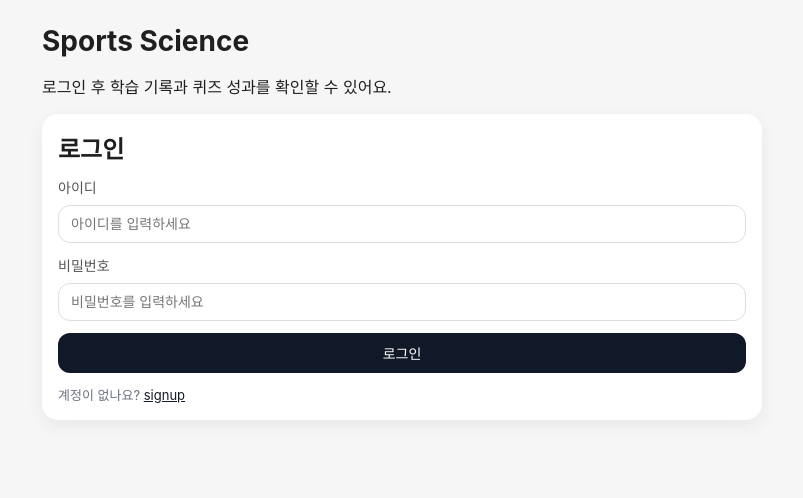
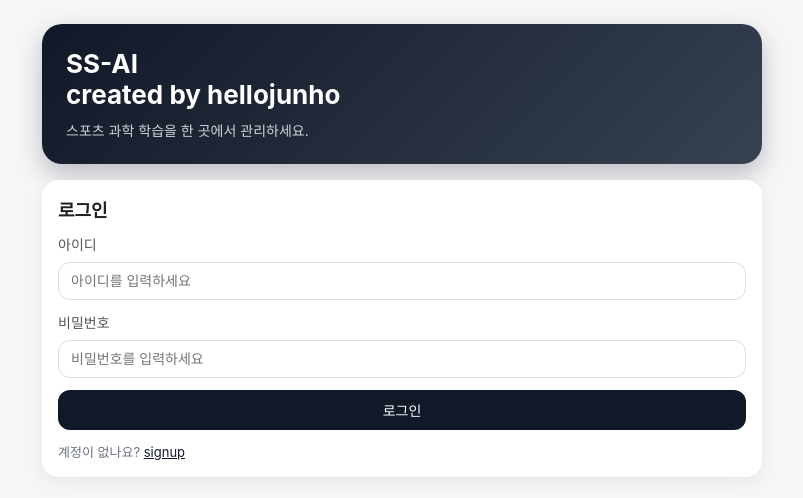
Before and after one commit to hellojunho/SS-AI, a React (Vite) app in the folder frontend/: page / in a window 1280 px wide. Shown: the top 498 px of the page, without its empty margins (238-1041 px from the left). Built offline with nearby package versions, Linux system fonts and the light colour scheme.

Commit message:
Add home banners and signup success modal

```diff
--- a/frontend/src/App.tsx
+++ b/frontend/src/App.tsx
@@ -1,3 +1,4 @@
+import { useEffect, useState } from 'react'
 import { Navigate, Route, Routes } from 'react-router-dom'
 
 import BottomNav from './components/BottomNav'
@@ -9,13 +10,23 @@ import QuizPage from './pages/QuizPage'
 import SignupPage from './pages/SignupPage'
 
 const App = () => {
-  const isLoggedIn = isAuthenticated()
+  const [isLoggedIn, setIsLoggedIn] = useState(isAuthenticated())
+
+  useEffect(() => {
+    const handleAuthChange = () => setIsLoggedIn(isAuthenticated())
+    window.addEventListener('authchange', handleAuthChange)
+    window.addEventListener('storage', handleAuthChange)
+    return () => {
+      window.removeEventListener('authchange', handleAuthChange)
+      window.removeEventListener('storage', handleAuthChange)
+    }
+  }, [])
 
   return (
     <div className="app-shell">
       <main className="content">
         <Routes>
-          <Route path="/" element={isLoggedIn ? <Navigate to="/mypage" /> : <HomePage />} />
+          <Route path="/" element={<HomePage />} />
           <Route path="/signup" element={<SignupPage />} />
           <Route path="/mypage" element={isLoggedIn ? <MyPage /> : <Navigate to="/" />} />
           <Route path="/chat" element={isLoggedIn ? <ChatPage /> : <Navigate to="/" />} />
--- a/frontend/src/auth.ts
+++ b/frontend/src/auth.ts
@@ -19,6 +19,7 @@ export const saveTokens = (accessToken: string, refreshToken: string) => {
   localStorage.setItem(REFRESH_TOKEN_KEY, refreshToken)
   localStorage.setItem(ACCESS_EXP_KEY, String(expiresAt))
   localStorage.setItem(REFRESH_EXP_KEY, String(expiresAt))
+  window.dispatchEvent(new Event('authchange'))
 }
 
 export const clearTokens = () => {
@@ -26,6 +27,7 @@ export const clearTokens = () => {
   localStorage.removeItem(REFRESH_TOKEN_KEY)
   localStorage.removeItem(ACCESS_EXP_KEY)
   localStorage.removeItem(REFRESH_EXP_KEY)
+  window.dispatchEvent(new Event('authchange'))
 }
 
 export const isAccessTokenValid = () => {
--- a/frontend/src/pages/HomePage.tsx
+++ b/frontend/src/pages/HomePage.tsx
@@ -1,15 +1,26 @@
-import { useState } from 'react'
+import { useEffect, useState } from 'react'
 import { Link, useNavigate } from 'react-router-dom'
 
-import { saveTokens } from '../auth'
+import { isAuthenticated, saveTokens } from '../auth'
 import { API_BASE_URL } from '../config'
 
 const HomePage = () => {
   const navigate = useNavigate()
+  const [isLoggedIn, setIsLoggedIn] = useState(isAuthenticated())
   const [userId, setUserId] = useState('')
   const [password, setPassword] = useState('')
   const [errorMessage, setErrorMessage] = useState<string | null>(null)
   const [loading, setLoading] = useState(false)
+
+  useEffect(() => {
+    const handleAuthChange = () => setIsLoggedIn(isAuthenticated())
+    window.addEventListener('authchange', handleAuthChange)
+    window.addEventListener('storage', handleAuthChange)
+    return () => {
+      window.removeEventListener('authchange', handleAuthChange)
+      window.removeEventListener('storage', handleAuthChange)
+    }
+  }, [])
 
   const handleLogin = async () => {
     if (!userId || !password) return
@@ -28,7 +39,8 @@ const HomePage = () => {
       }
       const data = await response.json()
       saveTokens(data.access_token, data.refresh_token)
-      navigate('/mypage')
+      setIsLoggedIn(true)
+      navigate('/')
     } catch (error) {
       setErrorMessage('로그인 정보를 확인해주세요.')
     } finally {
@@ -38,9 +50,31 @@ const HomePage = () => {
 
   return (
     <section className="page">
-      <h1>Sports Science</h1>
-      <p>로그인 후 학습 기록과 퀴즈 성과를 확인할 수 있어요.</p>
-      <div className="card">
+      <div className="hero">
+        <p className="hero-title">
+          SS-AI
+          <br />
+          created by hellojunho
+        </p>
+        <p className="hero-subtitle">스포츠 과학 학습을 한 곳에서 관리하세요.</p>
+      </div>
+      {isLoggedIn ? (
+        <div className="banner-grid">
+          <Link to="/chat" className="banner-card">
+            <span className="banner-title">채팅 바로가기</span>
+            <span className="banner-desc">AI 코치와 대화를 시작해보세요.</span>
+          </Link>
+          <Link to="/quiz" className="banner-card banner-accent">
+            <span className="banner-title">퀴즈 도전하기</span>
+            <span className="banner-desc">오늘의 실력을 빠르게 점검해요.</span>
+          </Link>
+          <Link to="/mypage" className="banner-card banner-dark">
+            <span className="banner-title">마이페이지 보기</span>
+            <span className="banner-desc">학습 기록과 성과를 확인하세요.</span>
+          </Link>
+        </div>
+      ) : (
+        <div className="card login-card">
           <h2>로그인</h2>
           <label className="label">
             아이디
@@ -67,6 +101,7 @@ const HomePage = () => {
             계정이 없나요? <Link to="/signup">signup</Link>
           </p>
         </div>
+      )}
     </section>
   )
 }
--- a/frontend/src/pages/SignupPage.tsx
+++ b/frontend/src/pages/SignupPage.tsx
@@ -11,6 +11,7 @@ const SignupPage = () => {
   const [password, setPassword] = useState('')
   const [message, setMessage] = useState<string | null>(null)
   const [loading, setLoading] = useState(false)
+  const [showSuccessModal, setShowSuccessModal] = useState(false)
 
   const getErrorMessage = (responseBody: unknown) => {
     if (
@@ -55,8 +56,8 @@ const SignupPage = () => {
         const responseBody = await response.json().catch(() => null)
         throw new Error(getErrorMessage(responseBody))
       }
-      setMessage('회원가입이 완료되었습니다. 로그인해주세요.')
-      setTimeout(() => navigate('/'), 800)
+      setMessage(null)
+      setShowSuccessModal(true)
     } catch (error) {
       const errorMessage =
         error instanceof Error && error.message
@@ -115,6 +116,17 @@ const SignupPage = () => {
           이미 계정이 있나요? <Link to="/">로그인</Link>
         </p>
       </div>
+      {showSuccessModal && (
+        <div className="modal-overlay" role="dialog" aria-modal="true">
+          <div className="modal-card">
+            <h2>회원가입 성공!</h2>
+            <p>이제 로그인해서 서비스를 시작해보세요.</p>
+            <button type="button" onClick={() => navigate('/')}>
+              로그인 바로가기
+            </button>
+          </div>
+        </div>
+      )}
     </section>
   )
 }
--- a/frontend/src/styles.css
+++ b/frontend/src/styles.css
@@ -33,6 +33,29 @@ h1 {
   font-size: 28px;
 }
 
+.hero {
+  background: linear-gradient(135deg, #111827, #374151);
+  color: #fff;
+  padding: 24px;
+  border-radius: 20px;
+  display: flex;
+  flex-direction: column;
+  gap: 10px;
+  box-shadow: 0 10px 25px rgba(15, 23, 42, 0.25);
+}
+
+.hero-title {
+  font-size: 26px;
+  font-weight: 700;
+  line-height: 1.2;
+  white-space: pre-line;
+}
+
+.hero-subtitle {
+  font-size: 14px;
+  color: rgba(255, 255, 255, 0.8);
+}
+
 .card {
   background: #ffffff;
   border-radius: 16px;
@@ -41,6 +64,10 @@ h1 {
   display: flex;
   flex-direction: column;
   gap: 12px;
+}
+
+.login-card h2 {
+  font-size: 18px;
 }
 
 .card.chat-preview {
@@ -96,6 +123,54 @@ button {
 button:disabled {
   opacity: 0.6;
   cursor: not-allowed;
+}
+
+.banner-grid {
+  display: grid;
+  gap: 14px;
+}
+
+.banner-card {
+  background: #ffffff;
+  border-radius: 18px;
+  padding: 18px;
+  text-decoration: none;
+  color: inherit;
+  border: 1px solid #e5e7eb;
+  display: flex;
+  flex-direction: column;
+  gap: 8px;
+  transition: transform 0.2s ease, box-shadow 0.2s ease;
+}
+
+.banner-card:hover {
+  transform: translateY(-2px);
+  box-shadow: 0 12px 20px rgba(15, 23, 42, 0.12);
+}
+
+.banner-title {
+  font-size: 18px;
+  font-weight: 600;
+}
+
+.banner-desc {
+  font-size: 13px;
+  color: #6b7280;
+}
+
+.banner-card.banner-accent {
+  background: linear-gradient(120deg, #dbeafe, #eff6ff);
+  border-color: #bfdbfe;
+}
+
+.banner-card.banner-dark {
+  background: #111827;
+  color: #fff;
+  border-color: #111827;
+}
+
+.banner-card.banner-dark .banner-desc {
+  color: rgba(255, 255, 255, 0.75);
 }
 
 .chat-box {
@@ -192,3 +267,27 @@ button:disabled {
   margin-top: 6px;
   padding-left: 18px;
 }
+
+.modal-overlay {
+  position: fixed;
+  inset: 0;
+  background: rgba(15, 23, 42, 0.45);
+  display: flex;
+  align-items: center;
+  justify-content: center;
+  padding: 20px;
+  z-index: 10;
+}
+
+.modal-card {
+  background: #fff;
+  border-radius: 18px;
+  padding: 24px;
+  max-width: 360px;
+  width: 100%;
+  text-align: center;
+  display: flex;
+  flex-direction: column;
+  gap: 16px;
+  box-shadow: 0 18px 30px rgba(15, 23, 42, 0.2);
+}
```
Lines whose indentation alone changed are shown as unchanged.
